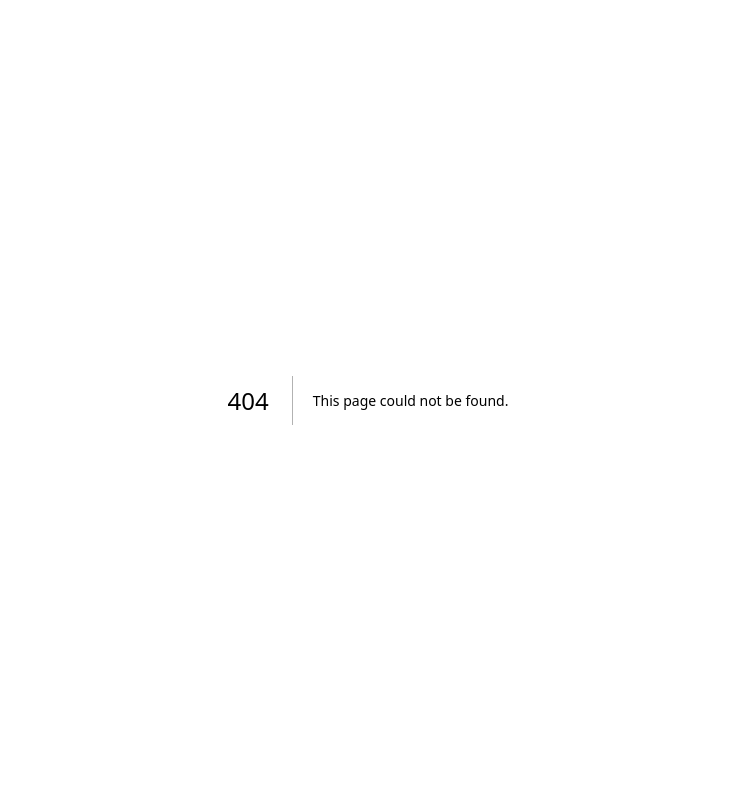
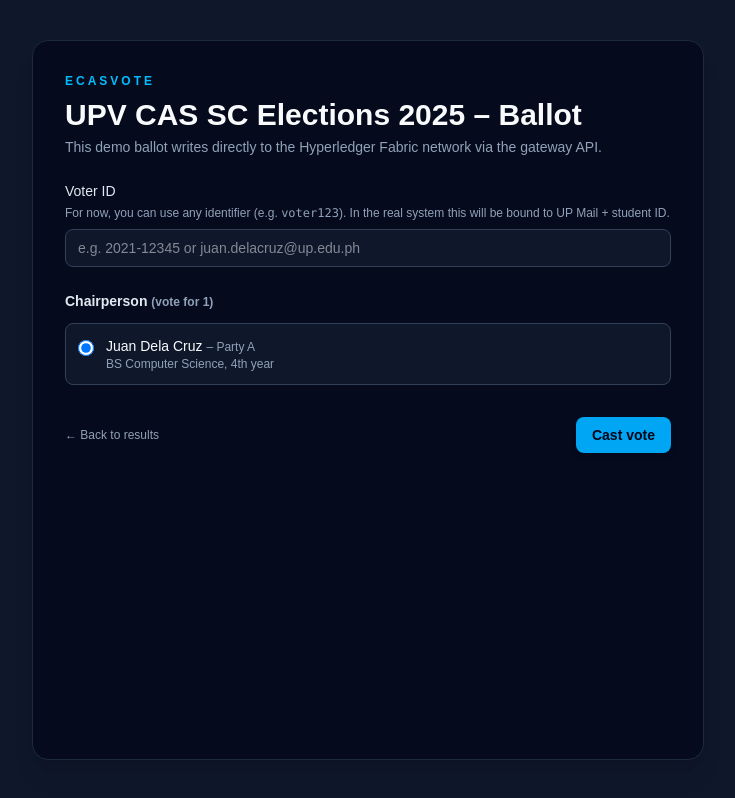
Before and after one commit to shaittoo/ecasvote, a Next.js app in the folder frontend-ecasvote/: page /vote in a window 1280 px wide. Before the commit this address had no page. Shown: the whole page, without its empty margins (272-1007 px from the left). Built offline with nearby package versions, Linux system fonts and the light colour scheme; no server answers.

Commit message:
Added cast vote

```diff
--- a/frontend-ecasvote/app/page.tsx
+++ b/frontend-ecasvote/app/page.tsx
@@ -1,65 +1,73 @@
-import Image from "next/image";
+import Link from "next/link";
+import { fetchElection, fetchResults } from '@/lib/ecasvoteApi';
 
-export default function Home() {
+const ELECTION_ID = 'election-2025';
+
+export default async function HomePage() {
+  let election;
+  let results;
+  let error: string | null = null;
+
+  try {
+    [election, results] = await Promise.all([
+      fetchElection(ELECTION_ID),
+      fetchResults(ELECTION_ID),
+    ]);
+  } catch (err: any) {
+    error = err.message || 'Failed to load election data';
+    console.error('Error loading election data:', err);
+  }
+
   return (
-    <div className="flex min-h-screen items-center justify-center bg-zinc-50 font-sans dark:bg-black">
-      <main className="flex min-h-screen w-full max-w-3xl flex-col items-center justify-between py-32 px-16 bg-white dark:bg-black sm:items-start">
-        <Image
-          className="dark:invert"
-          src="/next.svg"
-          alt="Next.js logo"
-          width={100}
-          height={20}
-          priority
-        />
-        <div className="flex flex-col items-center gap-6 text-center sm:items-start sm:text-left">
-          <h1 className="max-w-xs text-3xl font-semibold leading-10 tracking-tight text-black dark:text-zinc-50">
-            To get started, edit the page.tsx file.
-          </h1>
-          <p className="max-w-md text-lg leading-8 text-zinc-600 dark:text-zinc-400">
-            Looking for a starting point or more instructions? Head over to{" "}
-            <a
-              href="https://vercel.com/templates?framework=next.js&utm_source=create-next-app&utm_medium=appdir-template-tw&utm_campaign=create-next-app"
-              className="font-medium text-zinc-950 dark:text-zinc-50"
+    <main className="min-h-screen bg-slate-50 text-slate-900 p-8">
+      <div className="max-w-3xl mx-auto space-y-6">
+        {error ? (
+          <div className="bg-red-50 border border-red-200 rounded-xl p-4">
+            <h2 className="text-lg font-semibold text-red-900 mb-2">Error</h2>
+            <p className="text-sm text-red-700">{error}</p>
+            <Link
+              href="/vote"
+              className="inline-flex items-center rounded-lg bg-sky-500 px-4 py-2 text-sm font-semibold text-slate-950 shadow hover:bg-sky-400 mt-4"
             >
-              Templates
-            </a>{" "}
-            or the{" "}
-            <a
-              href="https://nextjs.org/learn?utm_source=create-next-app&utm_medium=appdir-template-tw&utm_campaign=create-next-app"
-              className="font-medium text-zinc-950 dark:text-zinc-50"
-            >
-              Learning
-            </a>{" "}
-            center.
-          </p>
-        </div>
-        <div className="flex flex-col gap-4 text-base font-medium sm:flex-row">
-          <a
-            className="flex h-12 w-full items-center justify-center gap-2 rounded-full bg-foreground px-5 text-background transition-colors hover:bg-[#383838] dark:hover:bg-[#ccc] md:w-[158px]"
-            href="https://vercel.com/new?utm_source=create-next-app&utm_medium=appdir-template-tw&utm_campaign=create-next-app"
-            target="_blank"
-            rel="noopener noreferrer"
-          >
-            <Image
-              className="dark:invert"
-              src="/vercel.svg"
-              alt="Vercel logomark"
-              width={16}
-              height={16}
-            />
-            Deploy Now
-          </a>
-          <a
-            className="flex h-12 w-full items-center justify-center rounded-full border border-solid border-black/[.08] px-5 transition-colors hover:border-transparent hover:bg-black/[.04] dark:border-white/[.145] dark:hover:bg-[#1a1a1a] md:w-[158px]"
-            href="https://nextjs.org/docs?utm_source=create-next-app&utm_medium=appdir-template-tw&utm_campaign=create-next-app"
-            target="_blank"
-            rel="noopener noreferrer"
-          >
-            Documentation
-          </a>
-        </div>
-      </main>
-    </div>
+              Go to ballot
+            </Link>
+          </div>
+        ) : (
+          <>
+            <header>
+              <h1 className="text-3xl font-bold">
+                eCASVote – {election?.name || 'Loading...'}
+              </h1>
+              {election && (
+                <>
+                  <p className="text-sm text-slate-600 mt-1">
+                    Status: <span className="font-semibold">{election.status}</span>
+                  </p>
+                  <p className="mt-3 text-slate-700">
+                    {election.description}
+                  </p>
+                </>
+              )}
+              <Link
+                href="/vote"
+                className="inline-flex items-center rounded-lg bg-sky-500 px-4 py-2 text-sm font-semibold text-slate-950 shadow hover:bg-sky-400 mt-4"
+              >
+                Go to ballot
+              </Link>
+            </header>
+
+            <section className="bg-white shadow rounded-xl p-4">
+              <h2 className="text-lg font-semibold mb-2">Raw results JSON</h2>
+              <pre className="text-xs bg-slate-900 text-slate-100 rounded-lg p-3 overflow-x-auto">
+                {JSON.stringify(results || {}, null, 2)}
+              </pre>
+              <p className="mt-2 text-xs text-slate-500">
+                This is coming from the blockchain via the gateway API.
+              </p>
+            </section>
+          </>
+        )}
+      </div>
+    </main>
   );
 }
--- /dev/null
+++ b/frontend-ecasvote/app/vote/page.tsx
@@ -0,0 +1,175 @@
+// frontend-ecasvote/app/vote/page.tsx
+"use client";
+
+import { FormEvent, useState } from "react";
+import { castVote, registerVoter, fetchElection, openElection } from "@/lib/ecasvoteApi";
+
+const ELECTION_ID = "election-2025";
+
+// For now we hardcode the single position/candidate that exists
+const POSITION_ID = "chairperson";
+const CANDIDATE_ID = "cand-chair-1";
+
+export default function VotePage() {
+  const [voterId, setVoterId] = useState("");
+  const [selectedCandidate, setSelectedCandidate] = useState(CANDIDATE_ID);
+  const [isSubmitting, setIsSubmitting] = useState(false);
+  const [successMessage, setSuccessMessage] = useState<string | null>(null);
+  const [errorMessage, setErrorMessage] = useState<string | null>(null);
+
+  async function handleSubmit(e: FormEvent) {
+    e.preventDefault();
+    setSuccessMessage(null);
+    setErrorMessage(null);
+
+    if (!voterId.trim()) {
+      setErrorMessage("Please enter your voter ID (e.g. UP Mail or student ID).");
+      return;
+    }
+
+    try {
+      setIsSubmitting(true);
+
+      // Check election status and open if needed
+      const election = await fetchElection(ELECTION_ID);
+      if (election.status !== 'OPEN') {
+        if (election.status === 'DRAFT') {
+          setErrorMessage("Election is not open yet. Opening election...");
+          await openElection(ELECTION_ID);
+          setErrorMessage(null);
+        } else {
+          throw new Error(`Election is ${election.status} and cannot accept votes.`);
+        }
+      }
+
+      // Register voter if not already registered (will fail silently if already registered)
+      try {
+        await registerVoter(ELECTION_ID, voterId.trim());
+      } catch (regErr: any) {
+        // If already registered, that's fine - continue
+        if (!regErr.message?.includes('already registered')) {
+          console.warn('Registration warning:', regErr);
+        }
+      }
+
+      // Cast the vote
+      await castVote(ELECTION_ID, {
+        voterId: voterId.trim(),
+        selections: [
+          {
+            positionId: POSITION_ID,
+            candidateId: selectedCandidate,
+          },
+        ],
+      });
+
+      setSuccessMessage("Your vote has been successfully recorded on the blockchain.");
+    } catch (err: any) {
+      console.error(err);
+      setErrorMessage(err.message ?? "Failed to cast vote.");
+    } finally {
+      setIsSubmitting(false);
+    }
+  }
+
+  return (
+    <main className="min-h-screen bg-slate-900 flex justify-center px-4 py-10">
+      <div className="w-full max-w-2xl bg-slate-950/70 border border-slate-800 rounded-2xl shadow-xl p-6 sm:p-8 text-slate-50">
+        <header className="mb-6">
+          <p className="text-xs font-semibold uppercase tracking-[0.25em] text-sky-400 mb-2">
+            eCASVote
+          </p>
+          <h1 className="text-2xl sm:text-3xl font-semibold mb-1">
+            UPV CAS SC Elections 2025 – Ballot
+          </h1>
+          <p className="text-sm text-slate-400">
+            This demo ballot writes directly to the Hyperledger Fabric
+            network via the gateway API.
+          </p>
+        </header>
+
+        <form onSubmit={handleSubmit} className="space-y-6">
+          {/* Voter ID */}
+          <section>
+            <label className="block text-sm font-medium text-slate-200 mb-1">
+              Voter ID
+            </label>
+            <p className="text-xs text-slate-400 mb-2">
+              For now, you can use any identifier (e.g. <code>voter123</code>).
+              In the real system this will be bound to UP Mail + student ID.
+            </p>
+            <input
+              type="text"
+              value={voterId}
+              onChange={(e) => setVoterId(e.target.value)}
+              className="w-full rounded-lg border border-slate-700 bg-slate-900 px-3 py-2 text-sm focus:outline-none focus:ring-2 focus:ring-sky-500 focus:border-sky-500"
+              placeholder="e.g. 2021-12345 or juan.delacruz@up.edu.ph"
+            />
+          </section>
+
+          {/* Chairperson position */}
+          <section>
+            <h2 className="text-sm font-semibold text-slate-200 mb-1">
+              Chairperson <span className="text-xs text-slate-400">(vote for 1)</span>
+            </h2>
+
+            <div className="mt-3 space-y-3">
+              <label
+                className="flex items-start gap-3 rounded-lg border border-slate-700 bg-slate-900 px-3 py-3 cursor-pointer hover:border-sky-500/80 transition"
+              >
+                <input
+                  type="radio"
+                  name="chairperson"
+                  value={CANDIDATE_ID}
+                  checked={selectedCandidate === CANDIDATE_ID}
+                  onChange={() => setSelectedCandidate(CANDIDATE_ID)}
+                  className="mt-1 h-4 w-4 text-sky-500 focus:ring-sky-500 border-slate-600 bg-slate-900"
+                />
+                <div>
+                  <p className="text-sm font-medium">
+                    Juan Dela Cruz{" "}
+                    <span className="text-xs text-slate-400 align-middle">
+                      – Party A
+                    </span>
+                  </p>
+                  <p className="text-xs text-slate-400">
+                    BS Computer Science, 4th year
+                  </p>
+                </div>
+              </label>
+            </div>
+          </section>
+
+          {/* Messages */}
+          {successMessage && (
+            <div className="rounded-lg border border-emerald-500/60 bg-emerald-500/10 px-3 py-2 text-xs text-emerald-200">
+              {successMessage}
+            </div>
+          )}
+          {errorMessage && (
+            <div className="rounded-lg border border-rose-500/60 bg-rose-500/10 px-3 py-2 text-xs text-rose-200">
+              {errorMessage}
+            </div>
+          )}
+
+          {/* Submit */}
+          <div className="flex items-center justify-between pt-2">
+            <a
+              href="/"
+              className="text-xs text-slate-400 hover:text-slate-200 underline-offset-2 hover:underline"
+            >
+              ← Back to results
+            </a>
+            <button
+              type="submit"
+              disabled={isSubmitting}
+              className="inline-flex items-center rounded-lg bg-sky-500 px-4 py-2 text-sm font-semibold text-slate-950 shadow-md hover:bg-sky-400 disabled:opacity-60 disabled:cursor-not-allowed"
+            >
+              {isSubmitting ? "Submitting…" : "Cast vote"}
+            </button>
+          </div>
+        </form>
+      </div>
+    </main>
+  );
+}
--- /dev/null
+++ b/frontend-ecasvote/lib/ecasvoteApi.ts
@@ -0,0 +1,98 @@
+// frontend-ecasvote/lib/ecasvoteApi.ts
+
+const API_BASE =
+  process.env.NEXT_PUBLIC_GATEWAY_URL ?? "http://localhost:4000";
+
+export type ElectionStatus = "DRAFT" | "OPEN" | "CLOSED";
+
+export interface Election {
+  id: string;
+  name: string;
+  description?: string;
+  startTime: string;
+  endTime: string;
+  status: ElectionStatus;
+  createdBy: string;
+  createdAt: string;
+}
+
+export type ResultsJson = Record<string, Record<string, number>>;
+
+export interface BallotSelection {
+  positionId: string;
+  candidateId: string;
+}
+
+export interface CastVotePayload {
+  voterId: string;
+  selections: BallotSelection[];
+}
+
+async function handleResponse(res: Response) {
+  if (!res.ok) {
+    const text = await res.text();
+    throw new Error(text || `Request failed with status ${res.status}`);
+  }
+  // For some endpoints we don't care about body; just try parse JSON if present
+  const contentType = res.headers.get("content-type") || "";
+  if (contentType.includes("application/json")) {
+    return res.json();
+  }
+  return null;
+}
+
+export async function fetchElection(
+  electionId: string
+): Promise<Election> {
+  const res = await fetch(`${API_BASE}/elections/${electionId}`, {
+    cache: "no-store",
+  });
+  return handleResponse(res);
+}
+
+export async function fetchResults(
+  electionId: string
+): Promise<ResultsJson> {
+  const res = await fetch(
+    `${API_BASE}/elections/${electionId}/results`,
+    { cache: "no-store" }
+  );
+  return handleResponse(res);
+}
+
+export async function openElection(
+  electionId: string
+): Promise<void> {
+  const res = await fetch(`${API_BASE}/elections/${electionId}/open`, {
+    method: "POST",
+    headers: { "Content-Type": "application/json" },
+  });
+
+  await handleResponse(res);
+}
+
+export async function registerVoter(
+  electionId: string,
+  voterId: string
+): Promise<void> {
+  const res = await fetch(`${API_BASE}/elections/${electionId}/voters`, {
+    method: "POST",
+    headers: { "Content-Type": "application/json" },
+    body: JSON.stringify({ voterId }),
+  });
+
+  await handleResponse(res);
+}
+
+export async function castVote(
+  electionId: string,
+  payload: CastVotePayload
+): Promise<void> {
+  const res = await fetch(`${API_BASE}/elections/${electionId}/votes`, {
+    method: "POST",
+    headers: { "Content-Type": "application/json" },
+    body: JSON.stringify(payload),
+  });
+
+  await handleResponse(res);
+}
```
Also changed, not shown: 3 other files (tests, documents, lock files or other folders).
